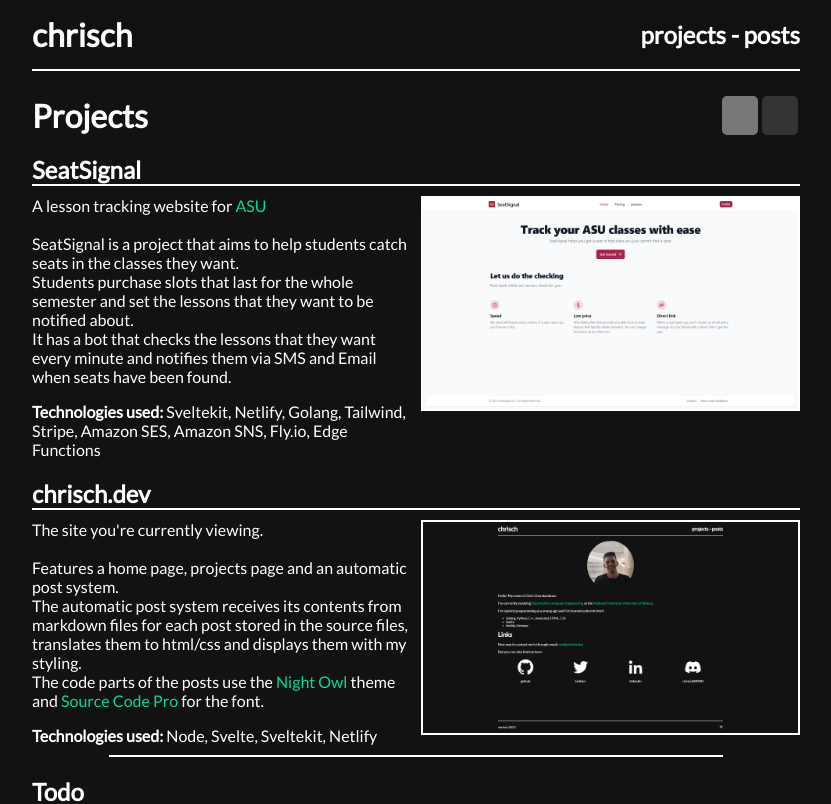
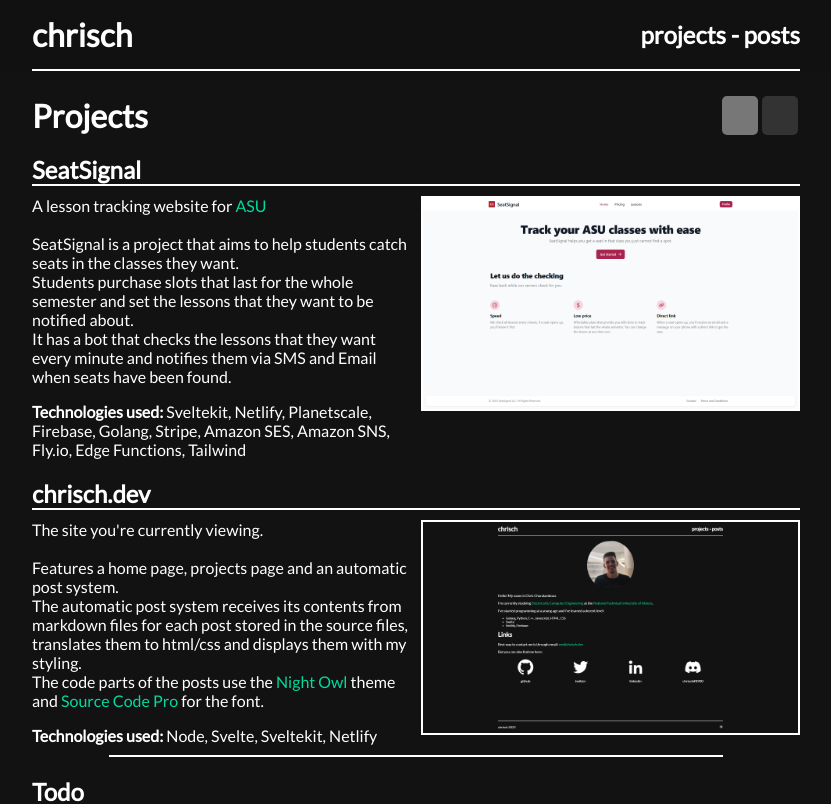
Before and after one commit to ttofis/old.chrisch.dev, a SvelteKit app: page /projects in a window 1280 px wide. Shown: the top 804 px of the page, without its empty margins (224-1055 px from the left). Built offline with nearby package versions, Linux system fonts and the light colour scheme; some icons are missing.

Commit message:
More technologies for Seatsignal

```diff
--- a/src/routes/(design)/projects/+page.svelte
+++ b/src/routes/(design)/projects/+page.svelte
@@ -43,7 +43,7 @@
                     <br>It has a bot that checks the lessons that they want every minute and notifies them via SMS and Email when seats have been found.
                 </hide></p>
                 <div class="bottom">
-                    <p><b>Technologies used: </b>Sveltekit, Netlify, Golang, Tailwind, Stripe, Amazon SES, Amazon SNS, Fly.io, Edge Functions</p>
+                    <p><b>Technologies used: </b>Sveltekit, Netlify, Planetscale, Firebase, Golang, Stripe, Amazon SES, Amazon SNS, Fly.io, Edge Functions, Tailwind</p>
                 </div>
             </div>
         </div>
```
